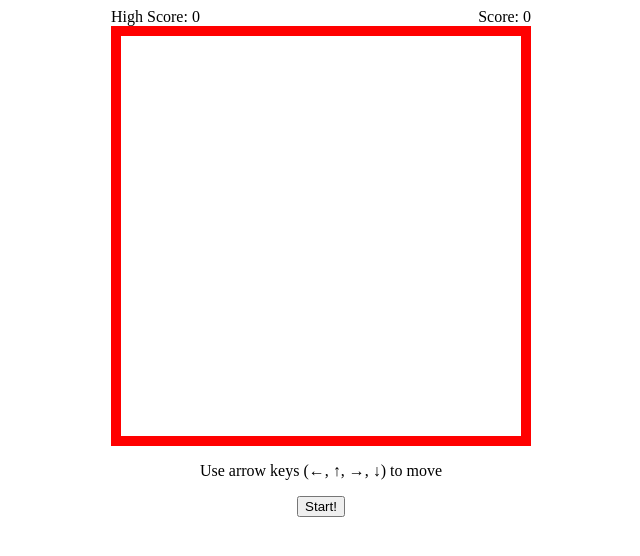
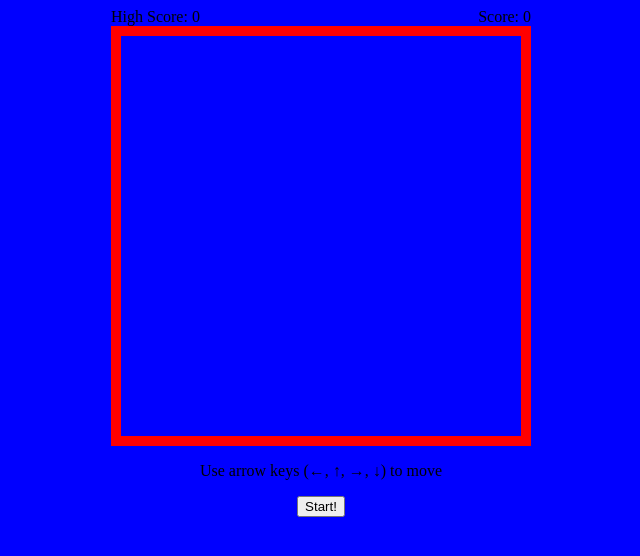
Before and after one commit to BlueDragon541/snake, a plain HTML site: page index.html in a window 1280 px wide. Shown: the whole page, without its empty margins (319-959 px from the left). Drawn offline with Linux system fonts and the light colour scheme.

Commit message:
Added background color place and put the color to blue

```diff
--- a/style.css
+++ b/style.css
@@ -2,6 +2,7 @@ body {
   display: grid;
   place-content: center;
   text-align: center;
+  background: blue
 }
 
 #game-area {
```
